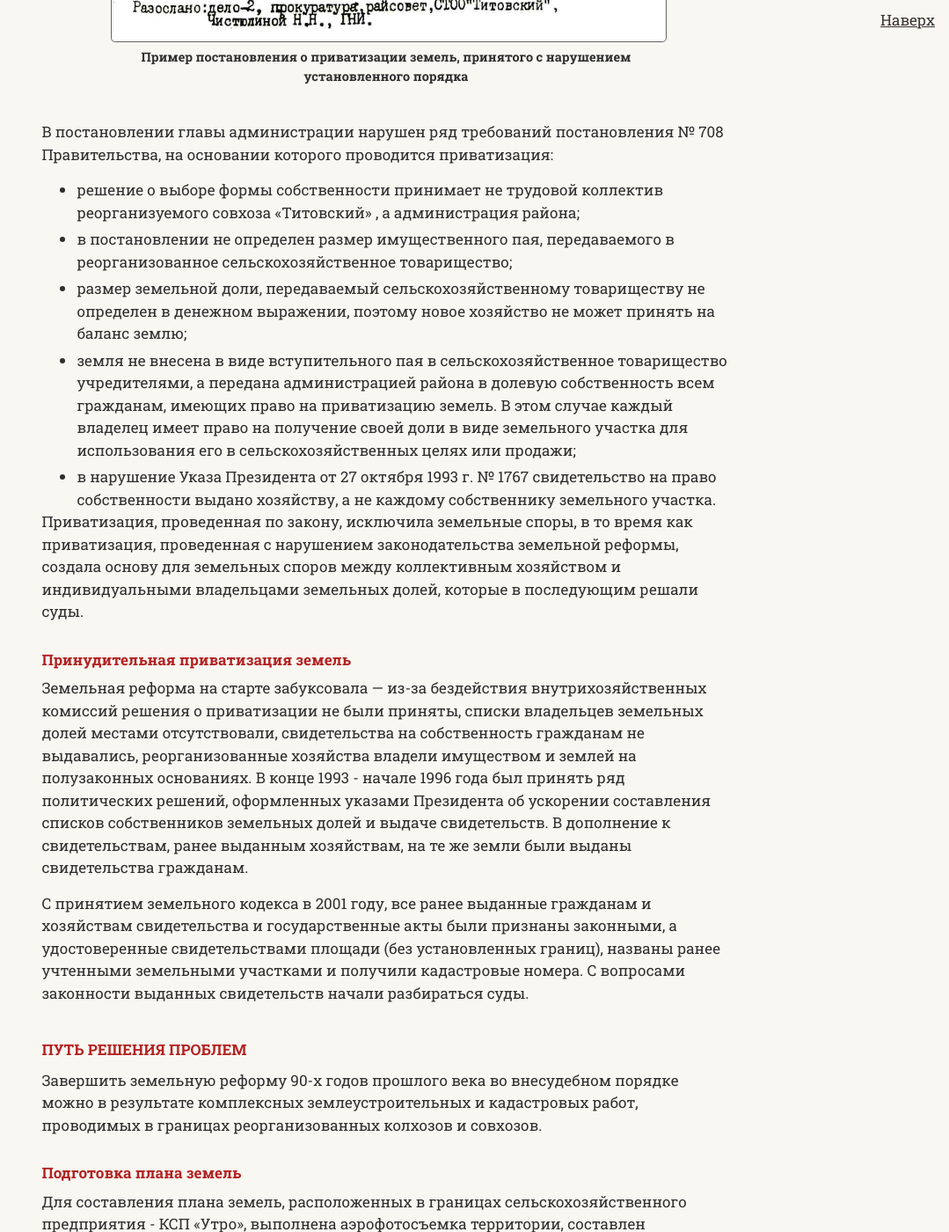
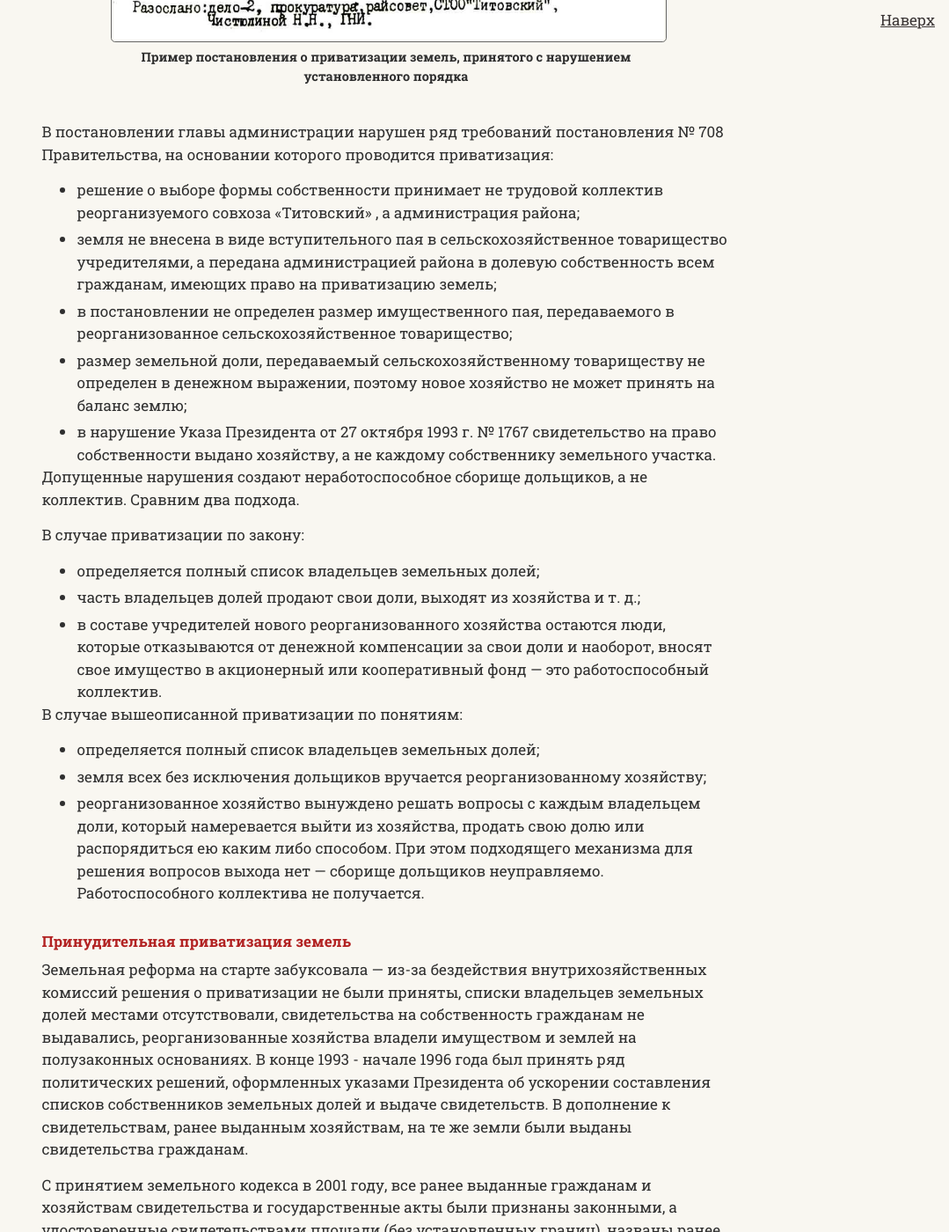
Before and after one commit to SergSi/land-use-art, a Jekyll site: the page built from _articles/2024-02-20-privatizacia.md, in a window 1280 px wide and 1400 px high, scrolled down 6183 px. Shown: the whole window at 88% size, without its empty margins (201-1280 px from the left). Built offline with Jekyll 4.4.1, drawn with Linux system fonts in a browser that asks for light colours; some web fonts are replaced.

Commit message:
Update 2024-02-20-privatizacia.md

```diff
--- a/_articles/2024-02-20-privatizacia.md
+++ b/_articles/2024-02-20-privatizacia.md
@@ -78,12 +78,24 @@ file-1="2024-01-02/Постановление.jpg" caption-1="Пример по
 В постановлении главы администрации нарушен ряд требований постановления № 708 Правительства, на основании которого проводится приватизация:
 
 - решение о выборе формы собственности принимает не трудовой коллектив реорганизуемого совхоза «Титовский» , а администрация района;
+- земля не внесена в виде вступительного пая в сельскохозяйственное товарищество учредителями, а передана администрацией района в долевую собственность всем гражданам, имеющих право на приватизацию земель;
 - в постановлении не определен размер имущественного пая, передаваемого в реорганизованное сельскохозяйственное товарищество;
 - размер земельной доли, передаваемый сельскохозяйственному товариществу не определен в денежном выражении, поэтому новое хозяйство не может принять на баланс землю;
-- земля не внесена в виде вступительного пая в сельскохозяйственное товарищество учредителями, а передана администрацией района в долевую собственность всем гражданам, имеющих право на приватизацию земель. В этом случае  каждый владелец  имеет право на получение своей доли в виде земельного участка для использования его в сельскохозяйственных целях или продажи;
 - в нарушение Указа Президента от 27 октября 1993 г. № 1767 свидетельство на право собственности выдано хозяйству, а не каждому собственнику земельного участка.
 
-Приватизация, проведенная по закону, исключила земельные споры, в то время как приватизация, проведенная с нарушением законодательства земельной реформы, создала основу для земельных споров между коллективным хозяйством и индивидуальными владельцами земельных долей, которые в последующим решали суды.
+Допущенные нарушения создают неработоспособное сборище дольщиков, а не коллектив. Сравним два подхода.
+
+ В случае приватизации по закону:
+
+- определяется полный список владельцев земельных долей;
+- часть владельцев долей продают свои доли, выходят из хозяйства и т. д.;
+- в составе учредителей нового реорганизованного хозяйства остаются люди, которые отказываются от денежной компенсации за свои доли и наоборот, вносят свое имущество в акционерный или кооперативный фонд — это работоспособный коллектив.
+
+В случае вышеописанной приватизации по понятиям:
+
+- определяется полный список владельцев земельных долей;
+- земля всех без исключения дольщиков вручается реорганизованному хозяйству;
+- реорганизованное хозяйство вынуждено решать вопросы с каждым владельцем доли, который намеревается выйти из хозяйства, продать свою долю или распорядиться ею каким либо способом. При этом подходящего механизма для решения вопросов выхода нет — сборище дольщиков неуправляемо. Работоспособного коллектива не получается.
 
 ## Принудительная приватизация земель
 
```
